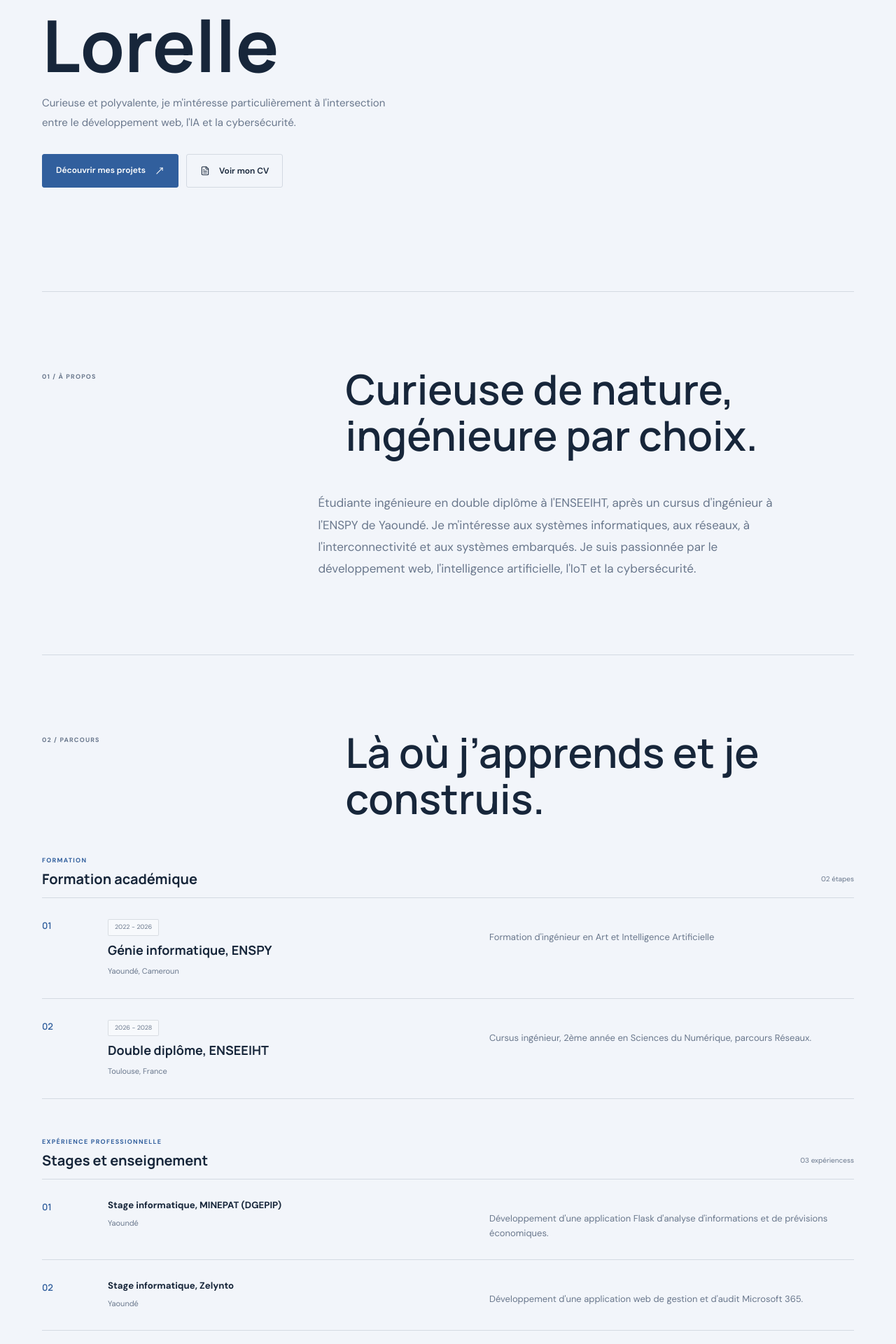
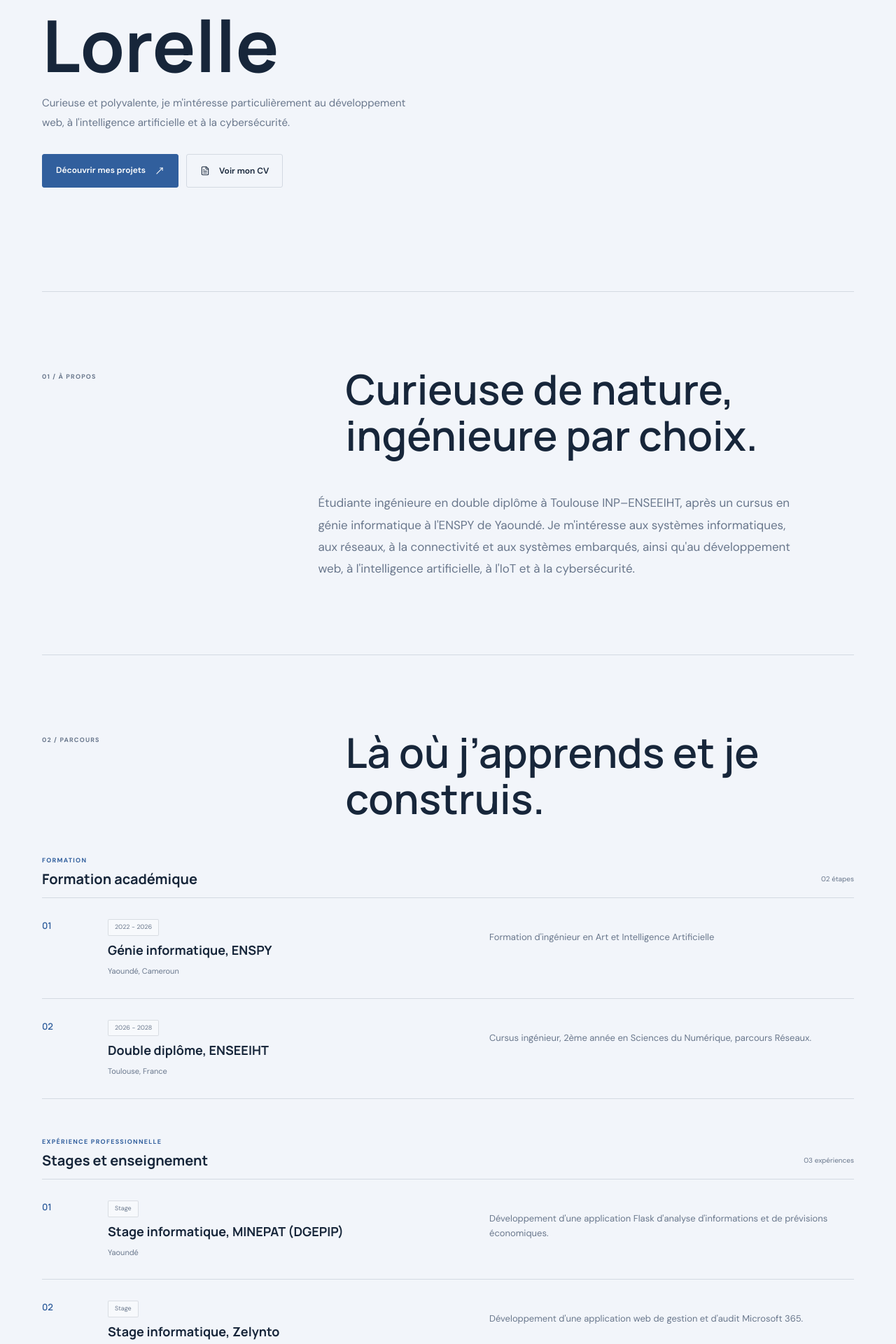
Before and after one commit to Lorel12/portfolio, a React (Vite) app: page / in a window 1280 px wide. Shown: the part 220-2140 px from the top of the page at 70% size. Built offline with nearby package versions, Linux system fonts and the light colour scheme; a web font is replaced by a local one.

Commit message:
Modification du style du texte (style linguistique)

```diff
--- a/src/App.tsx
+++ b/src/App.tsx
@@ -15,7 +15,8 @@ export default function App() {
   const displayedExperiences = language === "en" ? englishExperiences : experiences;
   const displayedProjects = language === "en" ? englishProjects : projects;
   const displayedSkills = language === "en" ? englishSkills : skills;
-  const cvUrl = language === "en" ? "/cv_Lorelle_web_en.pdf" : profile.cv;
+  const cvFileName = language === "en" ? "CV_Web_En.pdf" : "cv_Lorelle_web.pdf";
+  const cvUrl = `${import.meta.env.BASE_URL}${cvFileName}`;
   const [cvOpen, setCvOpen] = useState(false);
   const cvDialogRef = useRef<HTMLDialogElement>(null);
   const [theme, setTheme] = useState(
@@ -27,12 +28,15 @@ export default function App() {
   useEffect(() => {
     document.documentElement.dataset.theme = theme;
     localStorage.setItem("theme", theme);
+    document.querySelector('meta[name="theme-color"]')?.setAttribute("content", theme === "dark" ? "#111419" : "#f2f5fa");
   }, [theme]);
 
   useEffect(() => {
     document.documentElement.lang = language;
     localStorage.setItem("language", language);
-  }, [language]);
+    document.title = `${profile.name} — ${text.heroEyebrow}`;
+    document.querySelector('meta[name="description"]')?.setAttribute("content", text.metaDescription);
+  }, [language, text.heroEyebrow, text.metaDescription]);
 
   useEffect(() => {
     const dialog = cvDialogRef.current;
@@ -96,7 +100,7 @@ export default function App() {
           <div className="hero-copy reveal">
             <p className="eyebrow"><span className="availability-dot" />{text.heroEyebrow}</p>
             <h1>{profile.name}</h1>
-            <p className="lead">{language === "en" ? "Curious and versatile, I am especially interested in the intersection of web development, AI and cybersecurity." : profile.tagline}</p>
+            <p className="lead">{text.heroLead}</p>
             <div className="actions">
               <a className="btn primary" href="#projets">{text.heroPrimary} <MoveUpRight className="icon" aria-hidden="true" /></a>
               <button className="btn secondary" type="button" onClick={() => setCvOpen(true)}><FileText className="icon" aria-hidden="true" /> {text.cvPreviewLink}</button>
@@ -106,7 +110,7 @@ export default function App() {
 
         <section id="about" className="section">
           <div className="section-heading reveal"><span className="section-index">{text.aboutIndex}</span><h3 className="title">{text.aboutTitle}</h3></div>
-          <div className="about-copy reveal"><p className="lead">{language === "en" ? "I am pursuing a double engineering degree at Toulouse INP–ENSEEIHT, after studying Computer Engineering at ENSPY in Yaoundé. I am interested in computer systems, networks, connectivity and embedded systems, as well as web development, artificial intelligence, IoT and cybersecurity." : profile.about}</p></div>
+          <div className="about-copy reveal"><p className="lead">{text.aboutDescription}</p></div>
         </section>
 
         <section id="parcours" className="section">
@@ -130,14 +134,14 @@ export default function App() {
             <div className="career-heading reveal">
               <div><span className="career-eyebrow">{text.experienceLabel}</span><h4>{text.experienceTitle}</h4></div>
               <span className="career-count">
-                {String(displayedExperiences.length).padStart(2, "0")} {text.experienceCount}{language === "fr" && displayedExperiences.length > 1 ? "s" : ""}
+                {String(displayedExperiences.length).padStart(2, "0")} {text.experienceCount}
               </span>
             </div>
             <ol className="timeline">
               {displayedExperiences.map((item, index) => (
                 <li key={item.title} className="timeline-item reveal">
                   <span className="timeline-number">{String(index + 1).padStart(2, "0")}</span>
-                  <div className="timeline-main"><h5>{item.title}</h5><small>{item.place}</small></div>
+                  <div className="timeline-main"><span className="chip">{item.period}</span><h4>{item.title}</h4><small>{item.place}</small></div>
                   <p>{item.text}</p>
                 </li>
               ))}
```
